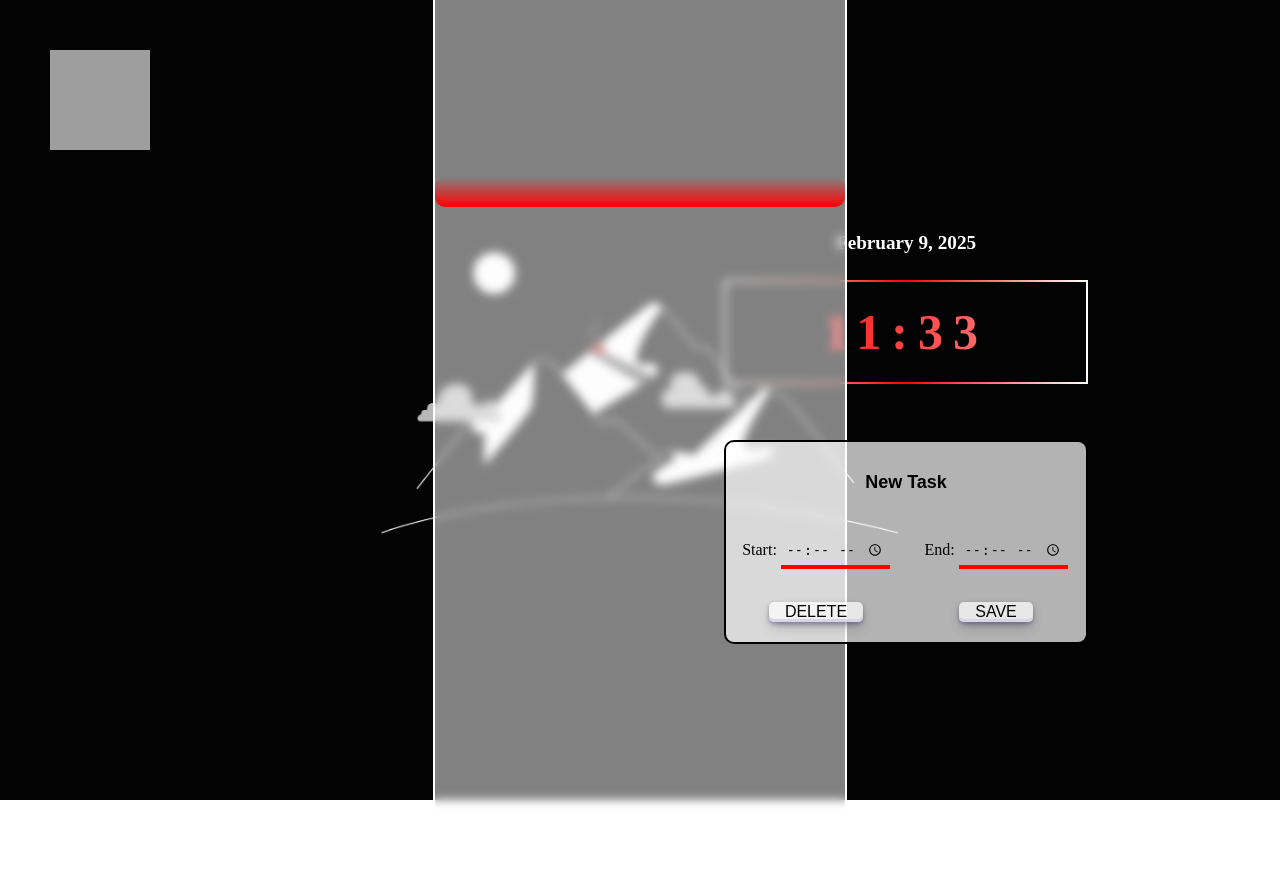
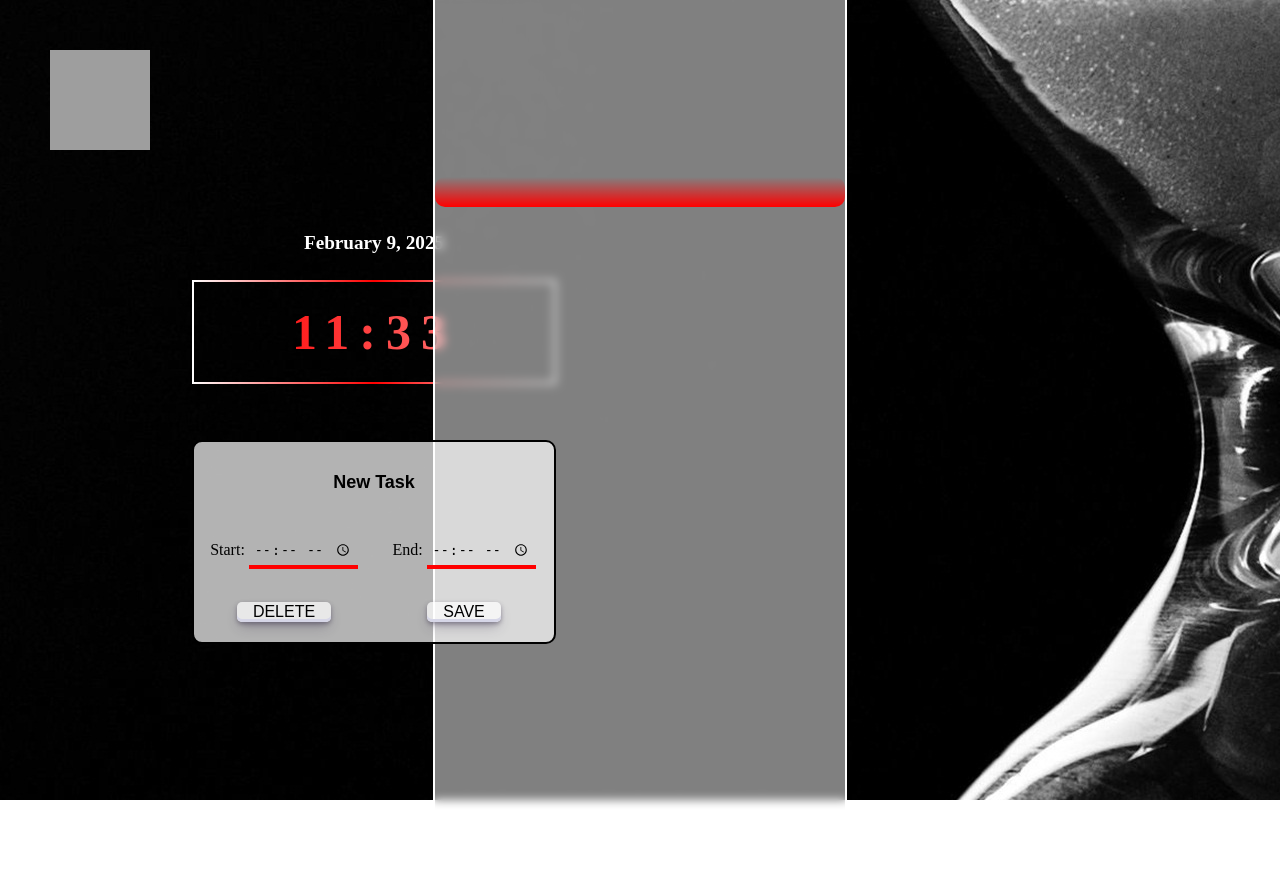
Before and after one commit to Bbosc/Pyramid, a Node server app: page /chronos in a window 1280 px wide. Run offline with Node 20, Linux system fonts and the light colour scheme; data that the repository does not hold is empty; some libraries are stand-ins or nearby versions; grey boxes are pictures that could not be loaded.

Commit message:
removed unecessary images and icons

```diff
--- a/public/css/chronos.css
+++ b/public/css/chronos.css
@@ -35,8 +35,7 @@
     align-items: center;
     position: relative;
     height: 100%;
-    background: url('../images/wallpaper.gif') no-repeat center center fixed;
-    background-size: cover;
+    background: url('../images/wallpapers/hourglass.jpg') no-repeat 20% center fixed;
 }
 
 #day {
@@ -91,7 +90,7 @@
 
 #clock-wrapper {
     position: absolute;
-    right: 15%;
+    left: 15%;
     top: 35%;
     height: 100px;
     width: 360px;
@@ -156,7 +155,7 @@
 
 #task-card {
     position: absolute;
-    right: 15%;
+    left: 15%;
     top: 55%;
     height: 200px;
     width: 360px;
--- a/public/css/home.css
+++ b/public/css/home.css
@@ -44,7 +44,7 @@
 }
 
 #pyramid {
-    background-image: url("../images/pyramid_wp.png");
+    background-image: url("../images/wallpapers/pyramid.png");
     background-size: cover;
     background-position: 50% 50%;
     opacity: 0.7;
@@ -57,7 +57,7 @@
 }
 
 #chronos {
-    background-image: url("../images/hourglass.jpg");
+    background-image: url("../images/wallpapers/hourglass.jpg");
     background-size: cover;
     background-position: 50% 50%;
     opacity: 0.7;
--- a/public/css/style.css
+++ b/public/css/style.css
@@ -39,7 +39,7 @@
 
 #home-image {
     position: relative;
-    background-image: url("../images/pyramid_wp.png");
+    background-image: url("../images/wallpapers/pyramid.png");
 
     filter: blur(5px);
     -webkit-filter: blur(5px);
```
Also changed, not shown: public/images/chronos.jpg (deleted), public/images/icons/pyramid.ico (renamed from public/images/pyramid.ico), public/images/icons/timelapse.ico (renamed from public/images/timelapse.ico), public/images/time.gif (deleted), public/images/wallpaper.gif (deleted), public/images/wallpapers/hourglass.jpg (renamed from public/images/hourglass.jpg), 1 other file.
